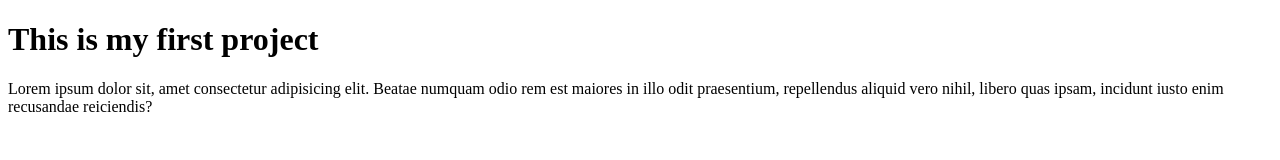
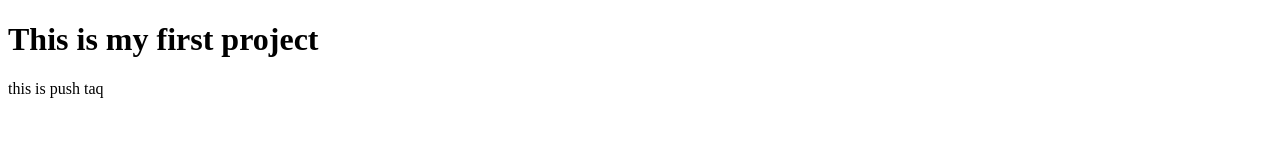
Before and after one commit to reaz889/1st-project, a plain HTML site: page index.html in a window 1280 px wide. Drawn offline with Linux system fonts and the light colour scheme.

Commit message:
Update index.html

```diff
--- a/index.html
+++ b/index.html
@@ -7,6 +7,6 @@
 </head>
 <body>
     <h1> This is my first project</h1>
-    <p>Lorem ipsum dolor sit, amet consectetur adipisicing elit. Beatae numquam odio rem est maiores in illo odit praesentium, repellendus aliquid vero nihil, libero quas ipsam, incidunt iusto enim recusandae reiciendis?</p>
+    <p>this is push taq</p>
 </body>
 </html>
```
